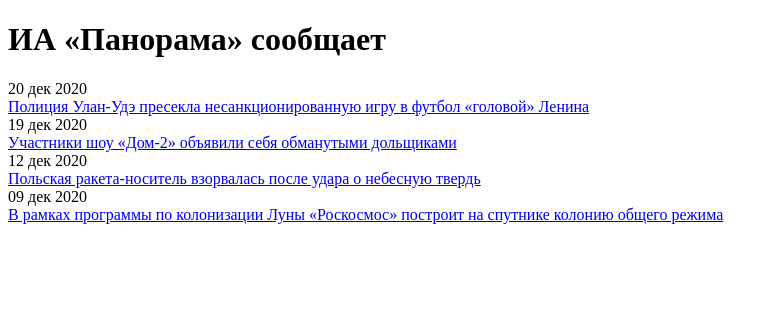
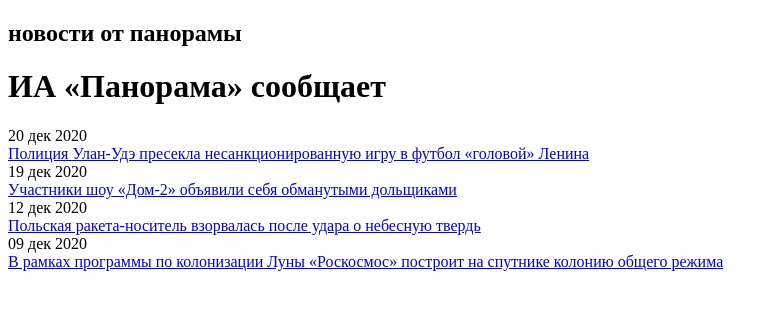
Before and after one commit to anastasiamalts/test-the-hell-out-of-it, a plain HTML site: page index.html in a window 1280 px wide. Shown: the whole page, without its empty margins (0-779 px from the left). Drawn offline with Linux system fonts and the light colour scheme.

Commit message:
new header

```diff
--- a/index.html
+++ b/index.html
@@ -11,6 +11,7 @@
     <title>Панорама</title>
 
 <main>
+    <h2>новости от панорамы</h2>
 <h1>ИА «Панорама» сообщает</h1>
     <article>
         <div class="section">
```
